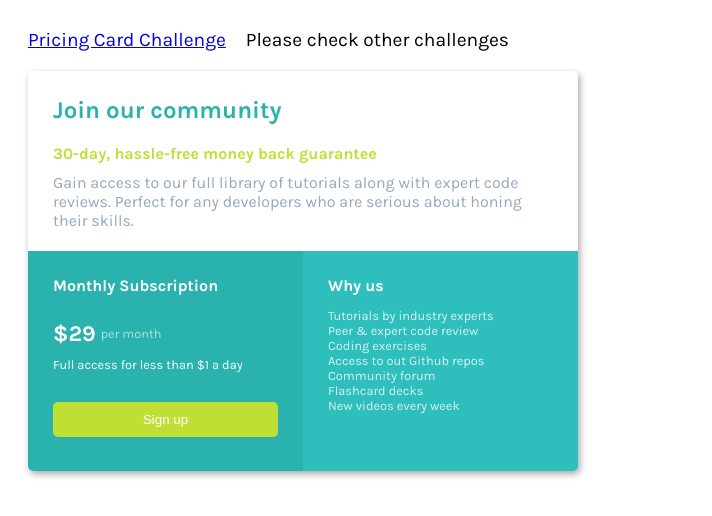
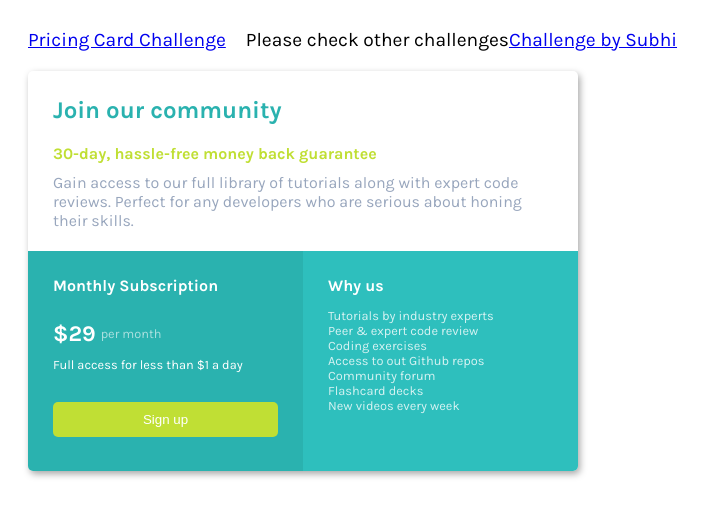
Before and after one commit to Subhi-DaJava/Pricing-Card-Challenge-Mobile-First-Approach, a plain HTML site: page index.html in a window 1280 px wide. Shown: the whole page, without its empty margins (0-712 px from the left). Drawn offline with Linux system fonts and the light colour scheme; a script that the page names is missing.

Commit message:
Update index.html

```diff
--- a/index.html
+++ b/index.html
@@ -9,7 +9,7 @@
   <body>
     <!-- Mobile first, fully responsive solution with Flexbox-->
 <div id="hedearlink"><a href="https://www.frontendmentor.io/challenges/single-price-grid-component-5ce41129d0ff452fec5abbbc">Pricing Card Challenge</a>
-  <p>Please check other challenges</p>
+  <p>Please check other challenges</p> <a href="https://github.com/Subhi-DaJava/Pricing-Card-Challenge-Mobile-First-Approach">Challenge by Subhi</a>
 </div>
 <div id="card">
   <div id="top-section">
```
